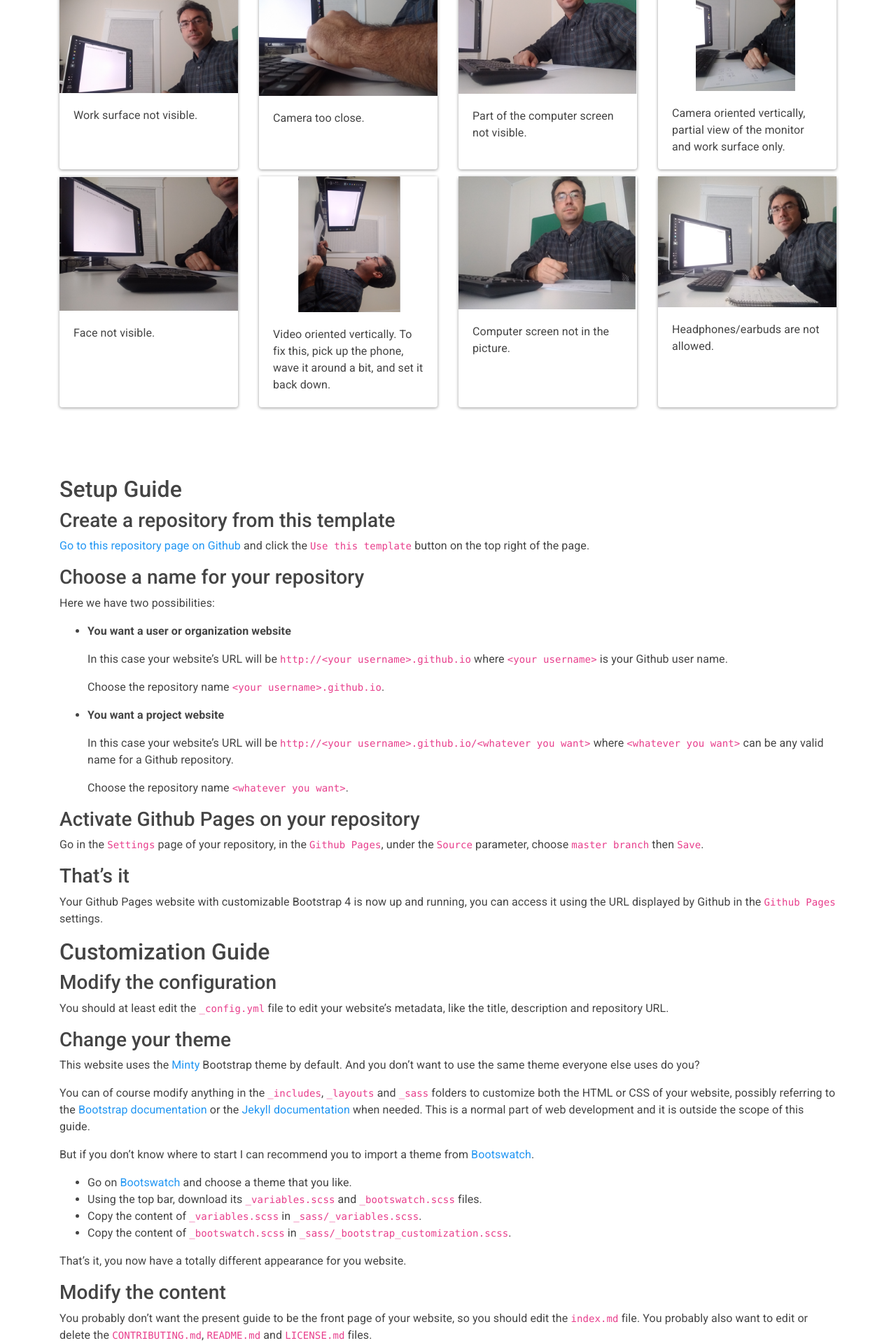
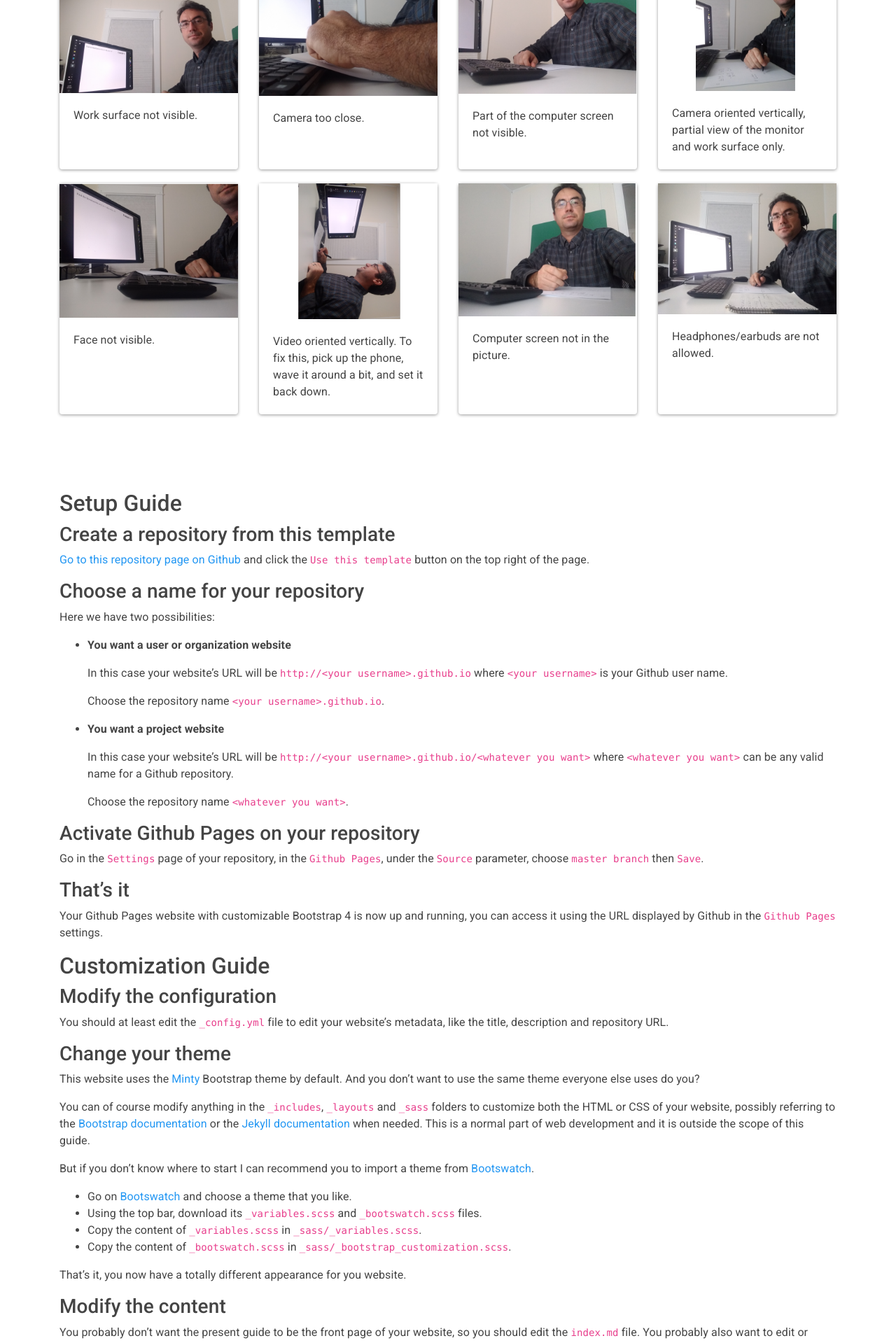
Before and after one commit to ub-math/exam_guides, a Jekyll site: the page built from docs/index.md, in a window 1280 px wide. Shown: the part 3786-5705 px from the top of the page at 70% size. Built offline with Jekyll 4.4.1, drawn with Linux system fonts in a browser that asks for light colours.

Commit message:
Update index.md

```diff
--- a/docs/index.md
+++ b/docs/index.md
@@ -164,25 +164,25 @@ demonstrating proper workspace setup.
 <h4>Examples of incorrect camera views</h4>
 <div class="card-deck">
 
-  <div class="card" style="min-width: 200px;margin-bottom:10px;">
+  <div class="card" style="min-width: 200px;margin-bottom:20px;">
     <img class="card-img-top" src="./assets/images/incorrect_1.png" alt="Card image cap">
     <div class="card-body">
       <p class="card-text">Work surface not visible.</p>
     </div>
   </div>
-  <div class="card" style="min-width: 200px;margin-bottom:10px;">
+  <div class="card" style="min-width: 200px;margin-bottom:20px;">
     <img class="card-img-top" src="./assets/images/incorrect_2.png" alt="Card image cap">
     <div class="card-body">
       <p class="card-text">Camera too close.</p>
     </div>
   </div>
-  <div class="card" style="min-width: 200px;margin-bottom:10px;">
+  <div class="card" style="min-width: 200px;margin-bottom:20px;">
     <img class="card-img-top" src="./assets/images/incorrect_3.png" alt="Card image cap">
     <div class="card-body">
       <p class="card-text">Part of the computer screen not visible.</p>
     </div>
   </div>
-  <div class="card" style="min-width: 200px;margin-bottom:10px;">
+  <div class="card" style="min-width: 200px;margin-bottom:20px;">
     <img class="card-img-top" src="./assets/images/incorrect_4.png" alt="Card image cap">
     <div class="card-body">
       <p class="card-text">Camera oriented vertically, partial view of the monitor and work surface only.</p>
@@ -190,25 +190,25 @@ demonstrating proper workspace setup.
   </div>
 
 
-  <div class="card" style="min-width: 200px;margin-bottom:10px;">
+  <div class="card" style="min-width: 200px;margin-bottom:20px;">
     <img class="card-img-top" src="./assets/images/incorrect_5.png" alt="Card image cap">
     <div class="card-body">
       <p class="card-text">Face not visible.</p>
     </div>
   </div>
-  <div class="card" style="min-width: 200px;margin-bottom:10px;">
+  <div class="card" style="min-width: 200px;margin-bottom:20px;">
     <img class="card-img-top" src="./assets/images/incorrect_6.png" alt="Card image cap">
     <div class="card-body">
       <p class="card-text">Video oriented vertically.  To fix this, pick up the phone, wave it around a bit, and set it back down.</p>
     </div>
   </div>
-  <div class="card" style="min-width: 200px;margin-bottom:10px;">
+  <div class="card" style="min-width: 200px;margin-bottom:20px;">
     <img class="card-img-top" src="./assets/images/incorrect_7.png" alt="Card image cap">
     <div class="card-body">
       <p class="card-text">Computer screen not in the picture.</p>
     </div>
   </div>
-  <div class="card" style="min-width: 200px;margin-bottom:10px;">
+  <div class="card" style="min-width: 200px;margin-bottom:20px;">
     <img class="card-img-top" src="./assets/images/incorrect_8.png" alt="Card image cap">
     <div class="card-body">
       <p class="card-text">Headphones/earbuds are not allowed.</p>
```
